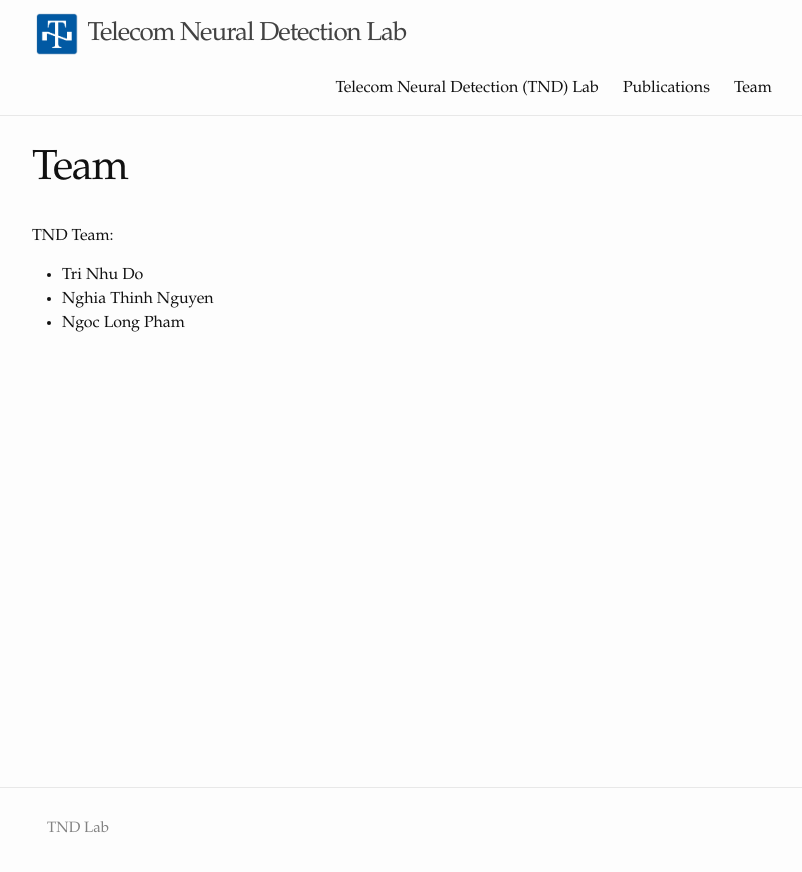
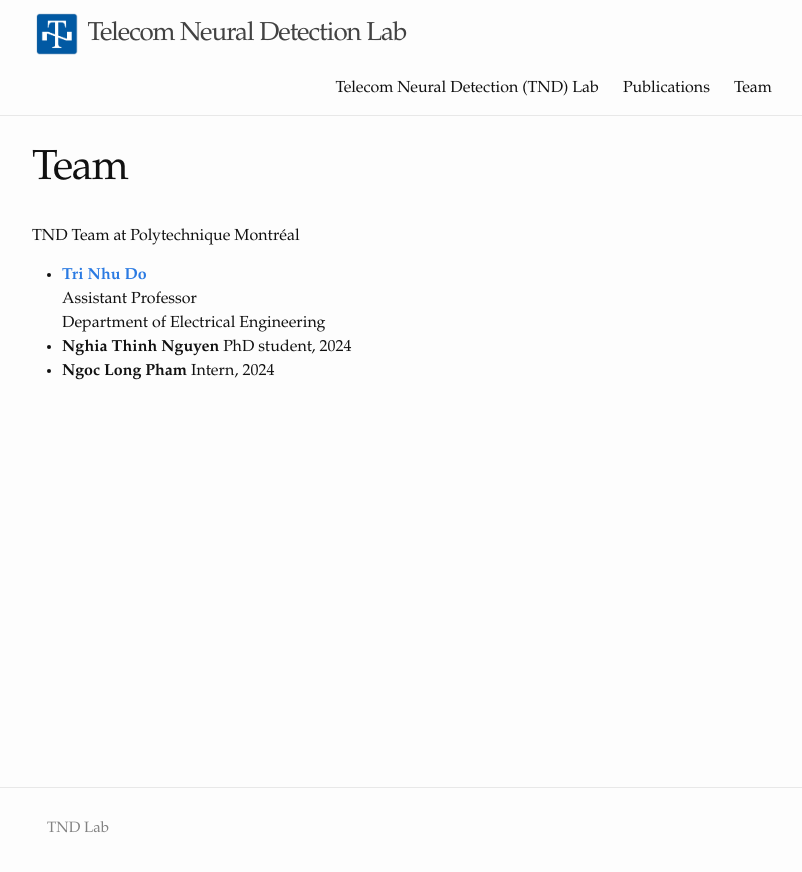
Before and after one commit to tnd-lab/tnd-lab.github.io, a Jekyll site: the page built from team.md, in a window 1280 px wide. Shown: the top 872 px of the page, without its empty margins (238-1040 px from the left). Built offline with Jekyll 4.4.1, drawn with Linux system fonts in a browser that asks for light colours.

Commit message:
Update team.md

```diff
--- a/team.md
+++ b/team.md
@@ -3,7 +3,11 @@ title: Team
 layout: page
 order: 2
 ---
-TND Team:
-- Tri Nhu Do
-- Nghia Thinh Nguyen
-- Ngoc Long Pham
+TND Team at Polytechnique Montréal
+- **[Tri Nhu Do](do-tri-nhu.info)**
+  Assistant Professor
+  Department of Electrical Engineering
+- **Nghia Thinh Nguyen**
+  PhD student, 2024
+- **Ngoc Long Pham**
+  Intern, 2024
```
